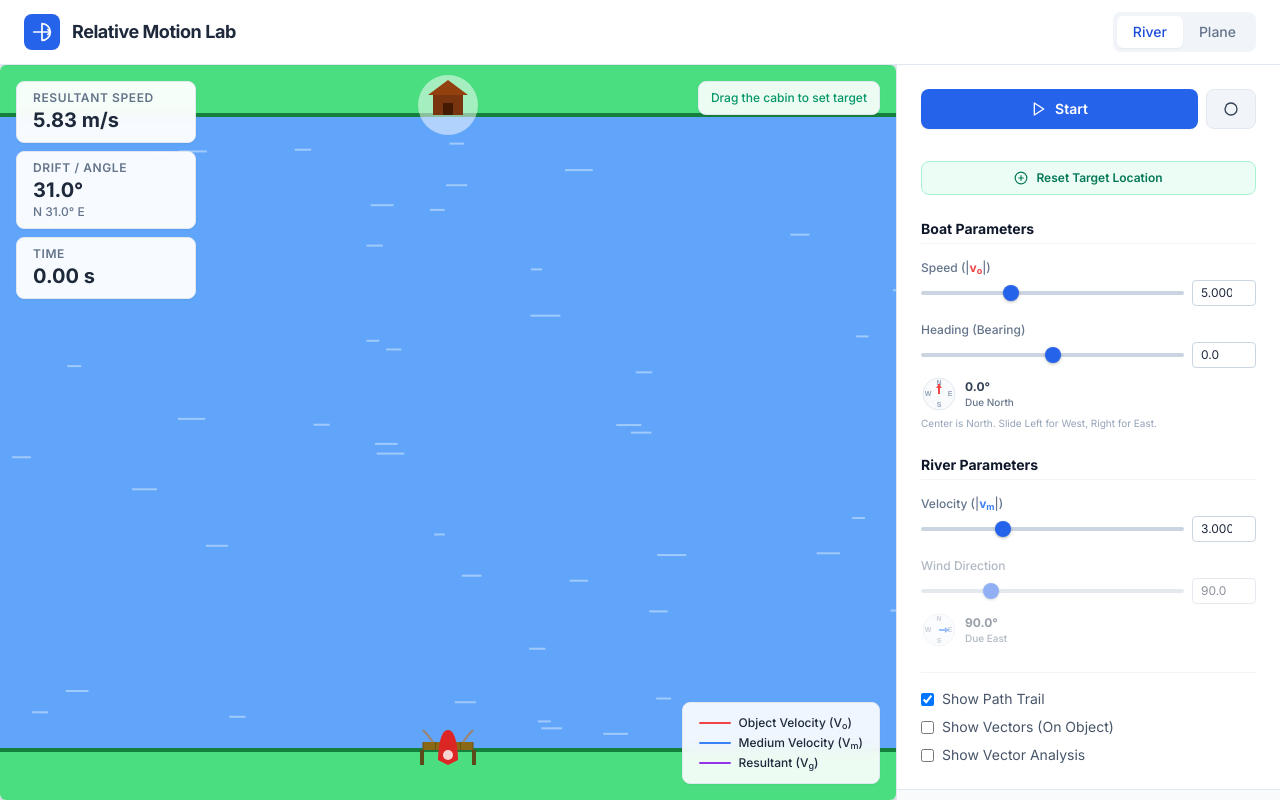
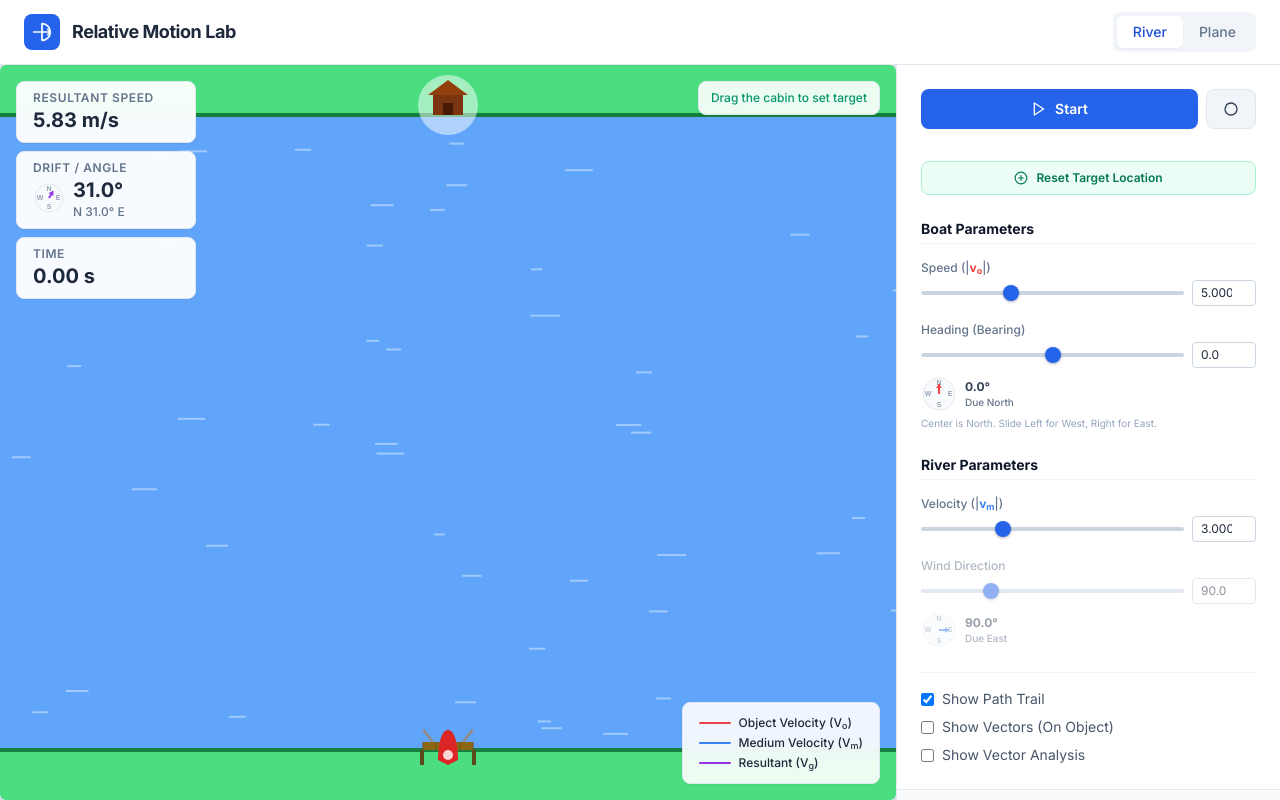
Before and after one commit to AtreyuArtax/realtive-motion, a plain HTML site: page index.html in a window 1280 px wide. Drawn offline with nearby package versions, Linux system fonts and the light colour scheme.

Commit message:
added compass to solution box

```diff
--- a/index.html
+++ b/index.html
@@ -113,9 +113,14 @@
                     class="stat-card px-2 sm:px-4 py-1 sm:py-2 rounded-lg border border-slate-200 shadow-sm min-w-[160px] sm:min-w-[180px] text-xs sm:text-sm">
                     <div class="text-[10px] sm:text-xs text-slate-500 uppercase tracking-wider font-semibold">Drift /
                         Angle</div>
-                    <div class="text-lg sm:text-xl font-bold text-slate-800"><span id="val-angle-bearing">0.0°</span>
-                    </div>
-                    <div class="text-[10px] sm:text-xs text-slate-500 font-medium" id="val-angle-quadrant">Due North
+                    <div class="flex items-center gap-2">
+                        <canvas id="compass-res" width="32" height="32" class="shrink-0"></canvas>
+                        <div>
+                            <div class="text-lg sm:text-xl font-bold text-slate-800"><span
+                                    id="val-angle-bearing">0.0°</span></div>
+                            <div class="text-[10px] sm:text-xs text-slate-500 font-medium" id="val-angle-quadrant">Due
+                                North</div>
+                        </div>
                     </div>
                 </div>
                 <div
@@ -470,6 +475,7 @@
 
             compassObj: document.getElementById('compass-obj'),
             compassMed: document.getElementById('compass-med'),
+            compassRes: document.getElementById('compass-res'),
 
             hintThetaObj: document.getElementById('hint-theta-obj'),
             containerThetaMed: document.getElementById('container-theta-med'),
@@ -1047,6 +1053,7 @@
             ui.valVNet.innerText = vNet.toFixed(2);
             ui.valAngleBearing.innerText = bearingNet.toFixed(1) + '°';
             ui.valAngleQuadrant.innerText = bearingToQuadrant(bearingNet);
+            drawCompass(ui.compassRes, bearingNet, '#9333ea');
             ui.valTime.innerText = state.time.toFixed(2);
 
             // Update Analysis Overlay Values
```
